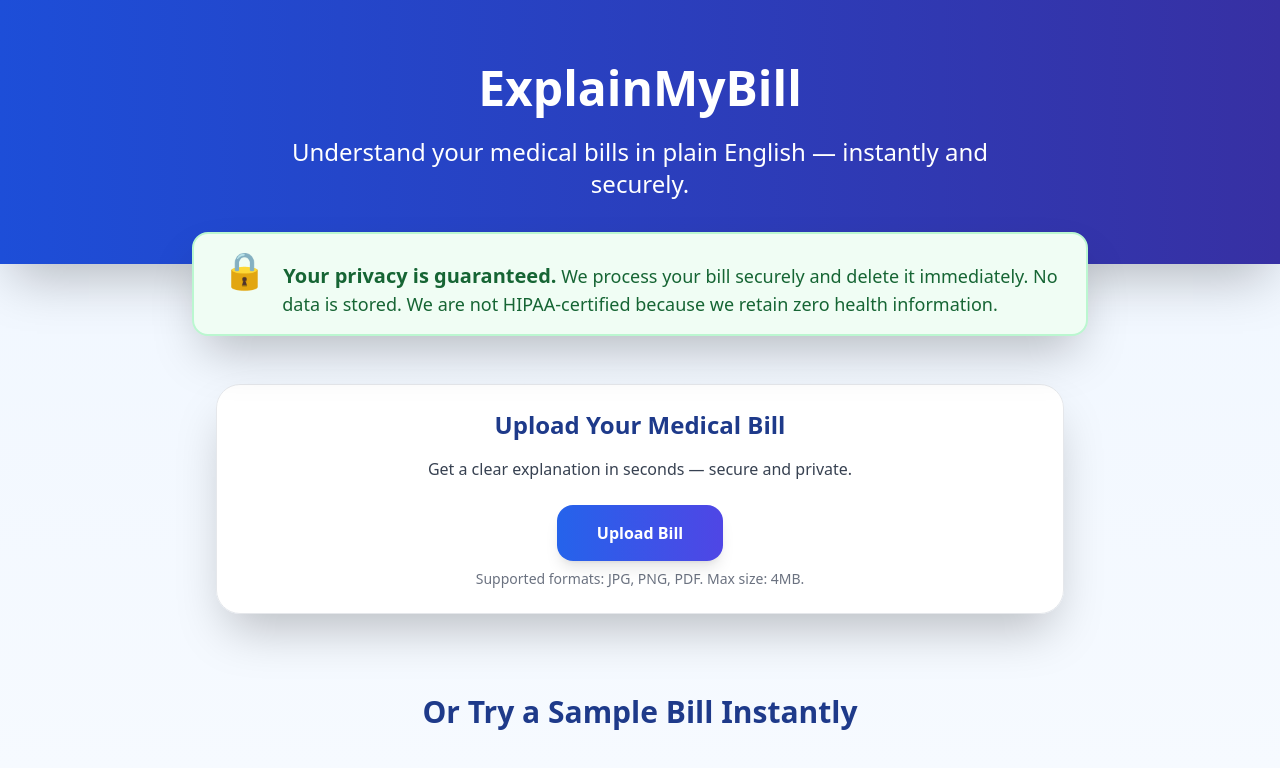
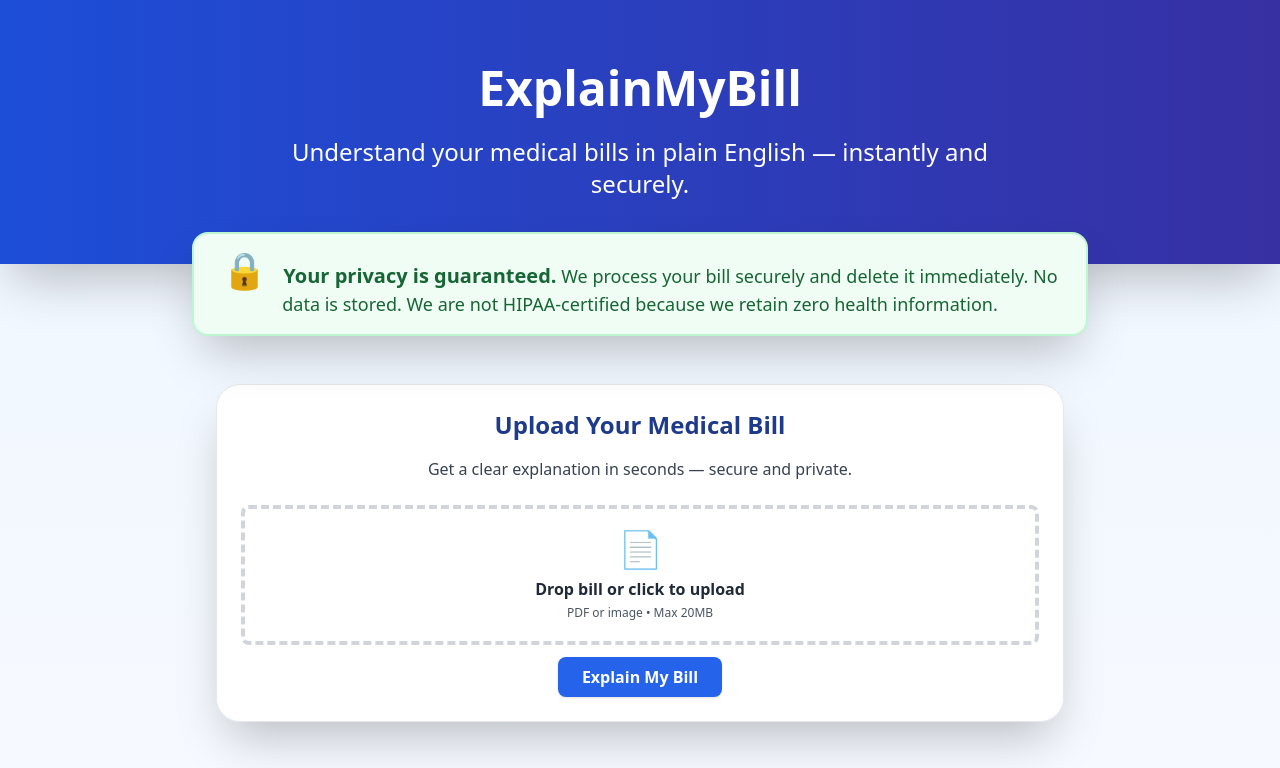
Before and after one commit to kevin-phan-25/explain-my-bill-frontend, a React (Create React App) app in the folder frontend/: page / in a window 1280 px wide. Shown: the top 768 px of the page. Built offline with nearby package versions, Linux system fonts and the light colour scheme; grey boxes are pictures that could not be loaded.

Commit message:
Update BillUploader.js

```diff
--- a/frontend/src/components/BillUploader.js
+++ b/frontend/src/components/BillUploader.js
@@ -1,79 +1,77 @@
-import React, { useRef, useState } from 'react';
-import { uploadBillToAPI } from '../api/explainApi'; // your API call
+// src/components/BillUploader.js
+import React, { useState } from 'react';
+import { explainBill } from '../api/explainApi';
 
 export default function BillUploader({ onResult, onLoading }) {
-  const fileInputRef = useRef(null);
-  const [error, setError] = useState(null);
+  const [file, setFile] = useState(null);
+  const [dragActive, setDragActive] = useState(false);
+  const [loading, setLoading] = useState(false);
+  const [error, setError] = useState('');
 
-  const handleFileChange = async (e) => {
-    const file = e.target.files[0];
+  const handleSubmit = async (e) => {
+    e.preventDefault();
     if (!file) return;
 
-    setError(null);
+    setLoading(true);
+    setError('');
     onLoading(true);
 
+    const formData = new FormData();
+    formData.append("bill", file);
+
     try {
-      // Only accept images or PDFs under 4MB
-      if (!file.type.startsWith('image/') && file.type !== 'application/pdf') {
-        setError('Only images and PDFs are allowed.');
-        onLoading(false);
-        return;
-      }
-      if (file.size > 4 * 1024 * 1024) {
-        setError('File must be under 4MB.');
-        onLoading(false);
-        return;
-      }
-
-      // Upload to your API
-      const formData = new FormData();
-      formData.append('bill', file);
-
-      const response = await uploadBillToAPI(formData);
-      if (response && response.explanation) {
-        onResult({
-          isPaid: response.isPaid || false,
-          explanation: response.explanation,
-          features: response.features || {},
-        });
-      } else {
-        setError('Could not process your bill. Try a clear image or PDF.');
-      }
+      const data = await explainBill(formData);
+      onResult(data);
     } catch (err) {
-      console.error(err);
-      setError('Upload failed. Please try again.');
+      setError(err.message || "Failed to analyze bill.");
     } finally {
+      setLoading(false);
       onLoading(false);
     }
   };
 
-  const handleClick = () => {
-    fileInputRef.current?.click();
-  };
-
   return (
-    <div className="text-center">
+    <form onSubmit={handleSubmit} className="space-y-3">
+      <div
+        className={`border-4 border-dashed rounded-lg p-5 text-center transition-all ${
+          dragActive ? 'border-blue-500 bg-blue-50' : 'border-gray-300'
+        } ${loading ? 'opacity-70' : ''}`}
+        onDragOver={(e) => { e.preventDefault(); setDragActive(true); }}
+        onDragLeave={() => setDragActive(false)}
+        onDrop={(e) => {
+          e.preventDefault();
+          setDragActive(false);
+          if (e.dataTransfer.files[0]) setFile(e.dataTransfer.files[0]);
+        }}
+      >
         <input
           type="file"
-        ref={fileInputRef}
+          accept="image/*,.pdf"
+          onChange={(e) => setFile(e.target.files[0])}
           className="hidden"
-        onChange={handleFileChange}
-        accept="image/*,application/pdf"
+          id="bill-upload"
         />
+        <label htmlFor="bill-upload" className="cursor-pointer block">
+          <div className="text-4xl mb-2 text-blue-600" aria-hidden="true">📄</div>
+          <p className="text-base font-bold text-gray-800 mb-1">
+            {loading ? "Analyzing..." : "Drop bill or click to upload"}
+          </p>
+          <p className="text-xs text-gray-600">PDF or image • Max 20MB</p>
+          {file && <p className="mt-2 text-sm text-green-600 font-bold">{file.name}</p>}
+        </label>
+      </div>
+
+      {error && <p className="text-red-600 text-center text-sm">{error}</p>}
+
+      <div className="text-center">
         <button
-        onClick={handleClick}
-        className="bg-gradient-to-r from-blue-600 to-indigo-600 text-white font-bold py-4 px-10 rounded-2xl shadow-lg hover:scale-105 transition transform"
+          type="submit"
+          disabled={!file || loading}
+          className="bg-blue-600 hover:bg-blue-700 text-white font-bold py-2 px-6 rounded-lg text-base shadow transition"
         >
-        Upload Bill
+          {loading ? "Processing..." : "Explain My Bill"}
         </button>
-
-      {error && (
-        <p className="text-red-600 mt-4 text-lg font-semibold">{error}</p>
-      )}
-
-      <p className="text-gray-500 mt-2 text-sm">
-        Supported formats: JPG, PNG, PDF. Max size: 4MB.
-      </p>
       </div>
+    </form>
   );
 }
```
Lines whose indentation alone changed are shown as unchanged.
